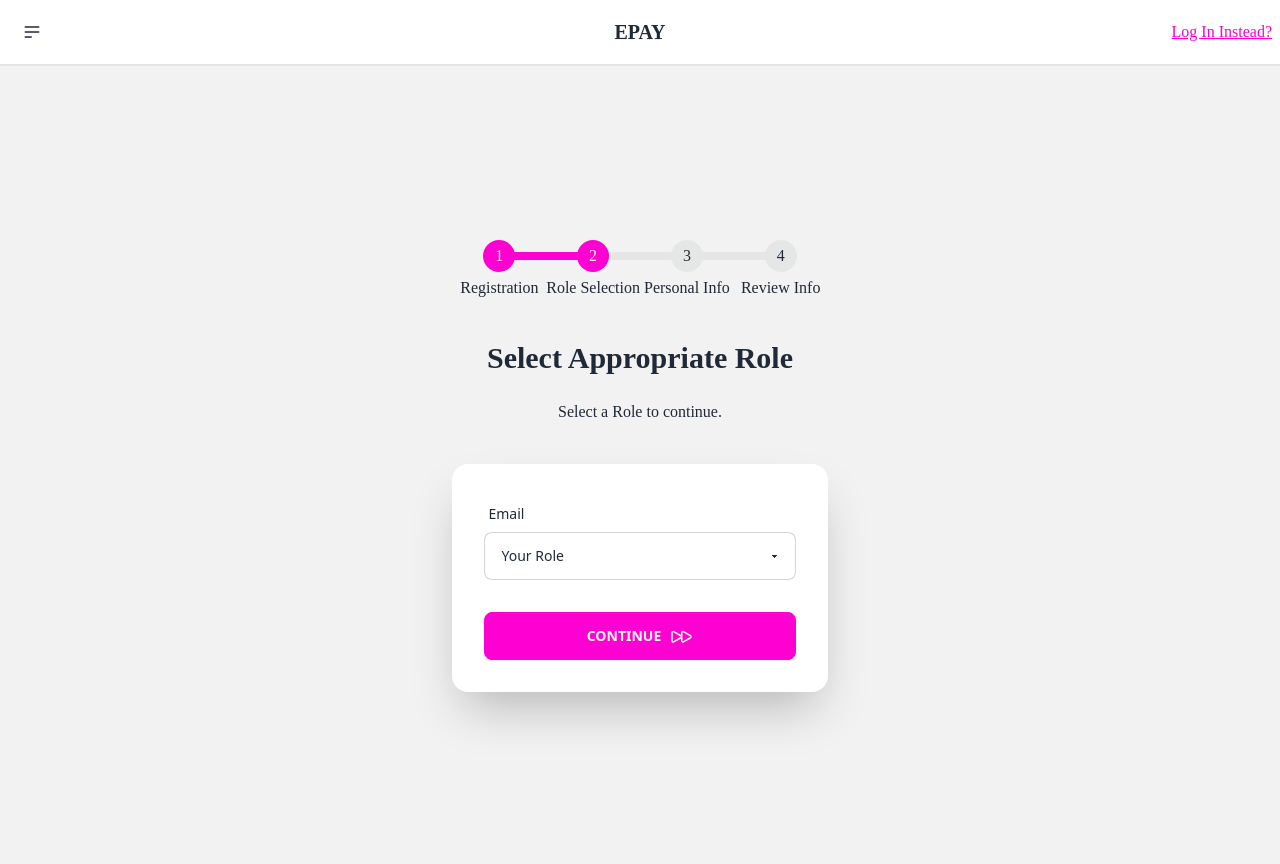
After one commit to Darsssiiieee/Finance-System-SVFC, a PHP site: page /pages/accounts/profile/role-selection.php in a window 1280 px wide. The commit adds this page. Run offline with PHP 8.4, Linux system fonts and the light colour scheme; some libraries are stand-ins or nearby versions; some web fonts are replaced.

Commit message:
Add new PHP files for profile and account creation

```diff
--- /dev/null
+++ b/pages/accounts/profile/role-selection.php
@@ -0,0 +1,101 @@
+<!DOCTYPE html>
+<html lang="en">
+<head>
+  <meta charset="UTF-8">
+  <meta name="viewport" content="width=device-width, initial-scale=1.0">
+  <link rel="icon" type="imahe/x-icon" href="../../../res/images/logo.ico">
+  <script src="https://cdnjs.cloudflare.com/ajax/libs/jquery/3.7.1/jquery.min.js" integrity="sha512-v2CJ7UaYy4JwqLDIrZUI/4hqeoQieOmAZNXBeQyjo21dadnwR+8ZaIJVT8EE2iyI61OV8e6M8PP2/4hpQINQ/g==" crossorigin="anonymous" referrerpolicy="no-referrer"></script>
+  <link href="https://cdn.jsdelivr.net/npm/daisyui@4.7.2/dist/full.min.css" rel="stylesheet" type="text/css" />
+  <script src="https://cdn.tailwindcss.com"></script>
+  <link rel="stylesheet" href="./../../../styles/global.css">
+  <title>EPAY | Role Select</title>
+  <style>
+    .currentProgress {
+      font-family: 'San Francisco Rounded Heavy';
+    }
+  </style>
+</head>
+<body>
+
+  <div id="navBar" class="z-50 navbar border-b-[1px] border-black glass top-0 sticky">
+    <div class="navbar-start">
+      <div class="dropdown">
+        <div tabindex="0" role="button" class="btn btn-ghost btn-circle">
+          <svg xmlns="http://www.w3.org/2000/svg" class="h-5 w-5" fill="none" viewBox="0 0 24 24" stroke="currentColor"><path stroke-linecap="round" stroke-linejoin="round" stroke-width="2" d="M4 6h16M4 12h16M4 18h7" /></svg>
+        </div>
+        <ul tabindex="0" class="menu menu-sm dropdown-content mt-3 z-[1] p-2 shadow bg-base-100 rounded-box w-52">
+          <li><a href="./pages/accounts/sign-up.php">Get Started</a></li>
+          <li><a>Testimony</a></li>
+          <li><a>SVFC</a></li>
+          <li><a>Contact Us</a></li>
+          <li><a>About Us</a></li>
+        </ul>
+      </div>
+    </div>
+    <div class="navbar-center">
+      <a class="btn btn-ghost text-xl">EPAY</a>
+    </div>
+    <div class="navbar-end">
+      <a href="./login.php" class="link hover:cursor link-secondary">Log In Instead?</a>
+    </div>
+  </div>
+
+  <main>
+    <div class="hero min-h-screen bg-base-200">
+      <div class="hero-content flex-col">
+        <div class="text-center flex flex-col gap-10">
+          <ul class="steps">
+            <li class="currentProgress step step-secondary">Registration</li>
+            <li class="currentProgress step step-secondary">Role Selection</li>
+            <li class="step">Personal Info</li>
+            <li class="step">Review Info</li>
+          </ul>
+          <div>
+            <h1 class="text-3xl text-center font-bold">Select Appropriate Role</h1>
+            <p class="py-6 text-center">Select a Role to continue.</p>
+          </div>
+        </div>
+        <div class="card shrink-0 w-full max-w-sm shadow-2xl bg-base-100">
+          <form id="roleForm" method="post" class="card-body">
+            <div class="form-control">
+              <label class="label">
+                <span class="label-text">Email</span>
+              </label>
+              <select id="roleSelect" name="role" required aria-required="true" class="select select-bordered w-full max-w-xs">
+                <option disabled selected>Your Role</option>
+                <option>Admin</option>
+                <option>Student</option>
+              </select>
+            </div>
+            <div class="form-control mt-6">
+              <button type="submit" class="btn btn-secondary bg-[#ff00d3] hover:scale-105">
+                CONTINUE
+                <svg xmlns="http://www.w3.org/2000/svg" fill="none" viewBox="0 0 24 24" stroke-width="1.5" stroke="currentColor" class="w-6 h-6">
+                  <path stroke-linecap="round" stroke-linejoin="round" d="M3 8.689c0-.864.933-1.406 1.683-.977l7.108 4.061a1.125 1.125 0 0 1 0 1.954l-7.108 4.061A1.125 1.125 0 0 1 3 16.811V8.69ZM12.75 8.689c0-.864.933-1.406 1.683-.977l7.108 4.061a1.125 1.125 0 0 1 0 1.954l-7.108 4.061a1.125 1.125 0 0 1-1.683-.977V8.69Z" />
+                </svg>
+              </button>
+            </div>
+          </form>
+        </div>
+      </div>
+    </div>
+  </main>
+  <script>
+    $(document).ready(function() {
+      $("#roleForm").submit(function(event) {
+      // Prevent default form submission
+      event.preventDefault();
+
+      // Check if a role is selected
+      if ($("#roleSelect").val() === null) {
+        // If no role is selected, show an alert
+        alert("Please select your role.");
+      } else {
+        // If a role is selected, submit the form
+        this.submit();
+      }
+    });
+    });
+  </script>
+</body>
+</html>
--- a/styles/global.css
+++ b/styles/global.css
@@ -4,7 +4,9 @@
   --accent-two-color: #408a41;
 }
 
-
+h1, h2, h3, h4, h5, h6, p, a, li {
+  font-family: 'San Francisco Rounded Regular';
+}
 
 @font-face {
   font-family: 'San Francisco Rounded Bold';
```
Also changed, not shown: res/database/database_connection.php (added, +13 -0 lines).
